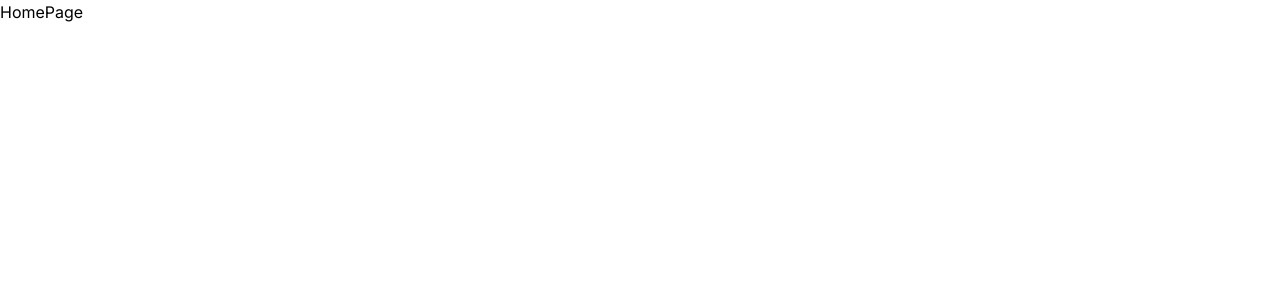
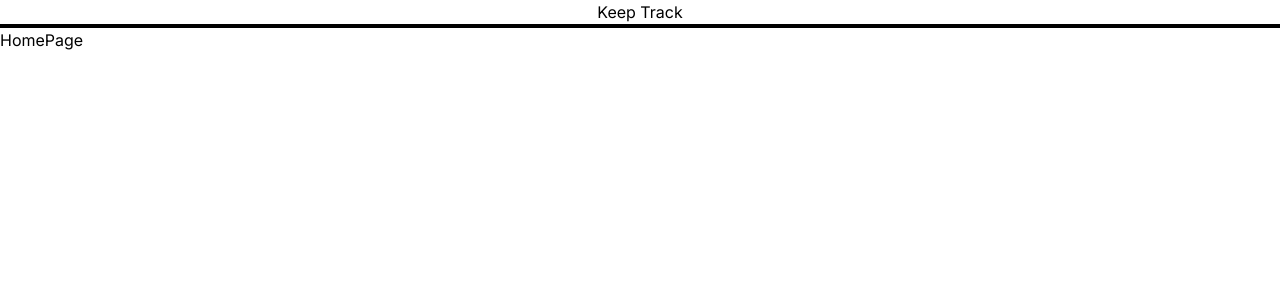
Before and after one commit to jamesthecooke/keeptrack-next.js, a Next.js app in the folder keeptrack/: page /home in a window 1280 px wide. Shown: the top 300 px of the page. Built offline with nearby package versions, Linux system fonts and the light colour scheme.

Commit message:
added header

```diff
--- a/keeptrack/app/components/Header.tsx
+++ b/keeptrack/app/components/Header.tsx
@@ -3,7 +3,9 @@ import React from "react";
 const Header = () => {
   return (
     <div>
-      <h1>Keep Track</h1>
+      <h1 className="flex flex-col items-center border-b-4 border-black">
+        Keep Track
+      </h1>
     </div>
   );
 };
--- a/keeptrack/app/home/page.tsx
+++ b/keeptrack/app/home/page.tsx
@@ -1,7 +1,13 @@
 import React from "react";
+import Header from "../components/Header";
 
 const HomePage = () => {
-  return <div>HomePage</div>;
+  return (
+    <>
+      <Header />
+      <div>HomePage</div>
+    </>
+  );
 };
 
 export default HomePage;
```
